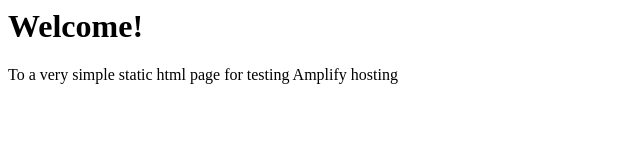
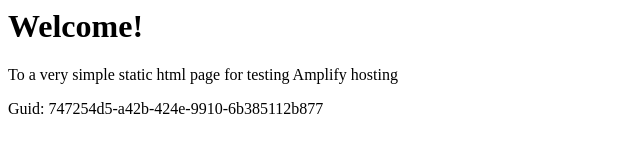
Before and after one commit to aws-aemilia-cdg/Github-PR-Commit-Integration-Test-DoNotTouch-Gith-OKSLNVO2-v1-prod-eu-west-3, a website: page src/index.html in a window 1280 px wide. Shown: the whole page, without its empty margins (0-640 px from the left). Drawn offline with Linux system fonts and the light colour scheme.

Commit message:
commit from integ tests

```diff
--- a/src/index.html
+++ b/src/index.html
@@ -1,3 +1,5 @@
+
+
 <html lang="en">
 
 <head>
@@ -10,6 +12,6 @@
 <body>
     <h1>Welcome!</h1>
     <p>To a very simple static html page for testing Amplify hosting</p>
-</body>
+    <p>Guid: 747254d5-a42b-424e-9910-6b385112b877</p></body>
 
 </html>
```
